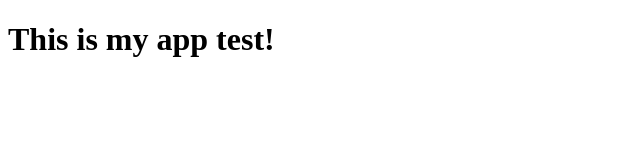
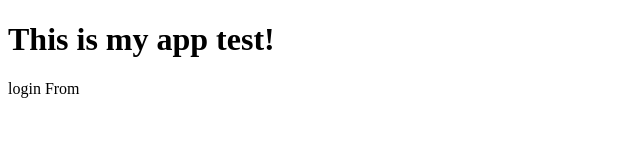
Before and after one commit to ShirazPirzada/TestingGitHub, a plain HTML site: page index.html in a window 1280 px wide. Shown: the full height of the page, 0-640 px from the left. Drawn offline with Linux system fonts and the light colour scheme.

Commit message:
login Form

```diff
--- a/index.html
+++ b/index.html
@@ -7,5 +7,6 @@
 </head>
 <body>
     <h1>This is my app test!</h1>
+    <p>login From</p>
 </body>
 </html>
```
Also changed, not shown: login.html (added, +1 -0 lines), log.txt (added).
